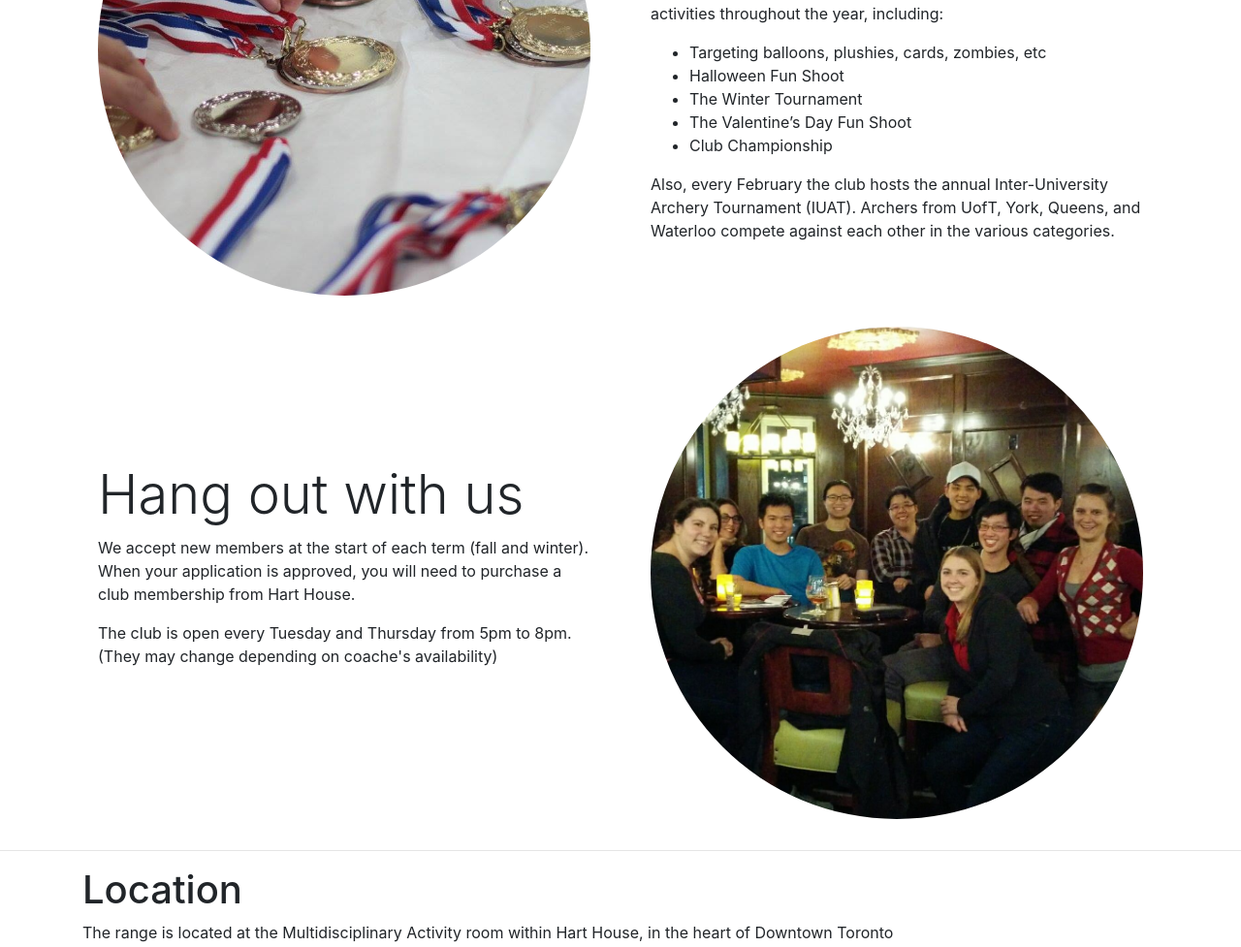
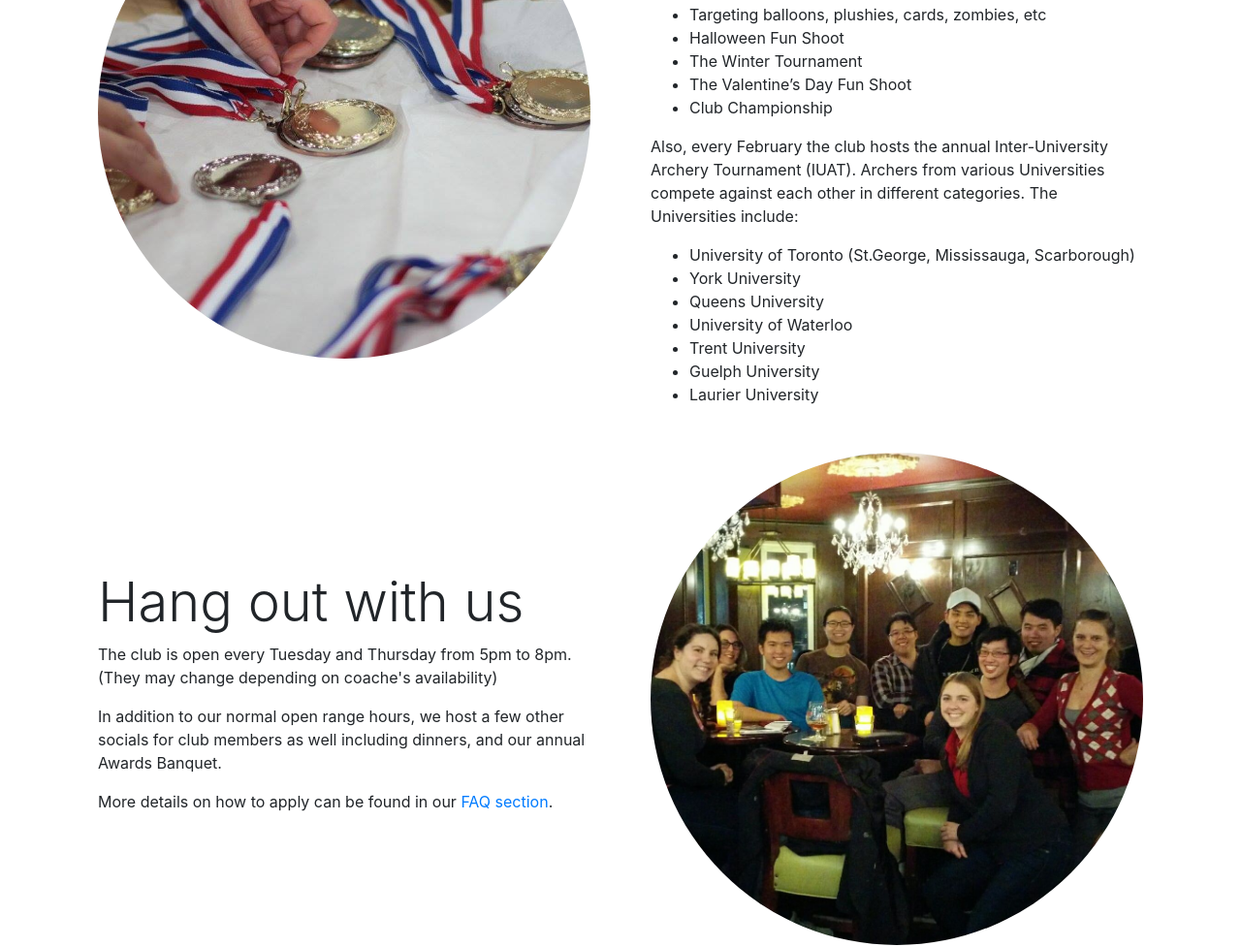
Before and after one commit to minghz/hhac_site, a plain HTML site: page index.html in a window 1280 px wide. Shown: the part 831-1808 px from the top of the page at 97% size. Drawn offline with Linux system fonts and the light colour scheme.

Commit message:
Connan and Lina's changes

```diff
--- a/index.html
+++ b/index.html
@@ -85,7 +85,16 @@
                 <li>The Valentine’s Day Fun Shoot</li>
                 <li>Club Championship</li>
               </ul>
-              <p>Also, every February the club hosts the annual Inter-University Archery Tournament (IUAT). Archers from UofT, York, Queens, and Waterloo compete against each other in the various categories.</p>
+              <p>Also, every February the club hosts the annual Inter-University Archery Tournament (IUAT). Archers from various Universities compete against each other in different categories. The Universities include:</p>
+              <ul>
+                <li>University of Toronto (St.George, Mississauga, Scarborough)</li>
+                <li>York University</li>
+                <li>Queens University</li>
+                <li>University of Waterloo</li>
+                <li>Trent University</li>
+                <li>Guelph University</li>
+                <li>Laurier University</li>
+              </ul>
             </div>
           </div>
         </div>
@@ -103,8 +112,9 @@
           <div class="col-lg-6">
             <div class="p-3">
               <h1 class="display-4">Hang out with us</h1>
-              <p>We accept new members at the start of each term (fall and winter). When your application is approved, you will need to purchase a club membership from Hart House.</p>
               <p>The club is open every Tuesday and Thursday from 5pm to 8pm. (They may change depending on coache's availability)</p>
+              <p>In addition to our normal open range hours, we host a few other socials for club members as well including dinners, and our annual Awards Banquet.</p>
+              <p>More details on how to apply can be found in our <a href="#faq">FAQ section</a>.</p>
             </div>
           </div>
         </div>
@@ -132,6 +142,7 @@
             <h1>Interested in joining the club?</h1>
             <p>We take in new members at the beginning of each term (Fall, Winter)</p>
             <p>Membership sales are conducted once the semester has already started. Usually it is sometime in late September that the sales occur. This is so that new people can come check us out at the club’s fair before they buy a membership.</p>
+            <p>It is also a good idea to check with the Hart house website for membership sales dates for the most accurate details.</p>
             <p>To sign up to our list, please join our waiting list below and provide your student number and email address. We will get back to you as soon as we have more openings.</p>
             <iframe id="waitlist_frame" src="https://docs.google.com/forms/d/1o2BJbZwiq2Onu1wd5I8I6JiOmbstKdnji8tKlOZ0ROU/viewform?embedded=true" frameborder="0" marginheight="0" marginwidth="0">Loading...</iframe>
           </div>
@@ -149,7 +160,7 @@
             <h3>Who can join?</h3>
             <p>Members of Hart House. All University of Toronto students are already members at Hart House and only need to purchase a membership to the archery club itself. As for the rest of the Toronto community, do not despair! You can purchase a Clubs Membership from Hart House. Please check out their website for more details.</p>
             <h3>How do I join?</h3>
-            <p>Buy your membership at the Hub (front desk) in Hart House at the start of the term, and please remember to sign up for a Safety Lesson. These lessons are mandatory for all new members. Membership is limited, but they are annual and renewable. All memberships are good until the end of the school year, regardless of when in the year they were purchased.</p>
+            <p>Sign up to our waiting list first. We will get in touch when our queue frees up. After that, you can buy your membership at the Hub (front desk) in Hart House at the start of the term, and please remember to sign up for a Safety Lesson. These lessons are mandatory for all new members. Membership is limited, but they are annual and renewable. All memberships are good until the end of the school year, regardless of when in the year they were purchased.</p>
             <h3>What if memberships are sold out?</h3>
             <p>You can join our <a href="#waitlist">waitlist</a> or register for the Archery Lessons held by Hart House. There are 5-week sessions for Level I and Level II classes. Level I Monday classes are 50 minutes long, offering one-on-one coaching for all participants. Level II classes on Wednesdays are for returning or experienced members only. These classes are 90 minutes long, and include an exercise component targeting specific muscle groups. You can register <a href="http://harthouse.ca/fitness/registered-classes/">online</a>. Any questions can be regarding the lessons can be directed here: <a href="mailto:inquiries@harthouse.ca" target="_top">inquiries@harthouse.ca</a>.</p>
             <h3>What about the "stuff"? (Equipment)</h3>
@@ -172,6 +183,7 @@
               <li><a href="http://pioneersportsmenclub.org">Pioneer Sportsmen Club</a></li>
               <li><a href="https://www.shawnsarchery.com">Shawn's Archery</a></li>
               <li><a href="http://yorkcountybowmen.com">York County Bowmen</a></li>
+              <li><a href="https://www.oaa-archery.on.ca">Ontario Association of Archers</a></li>
             </ul>
           </div>
         </div>
```
